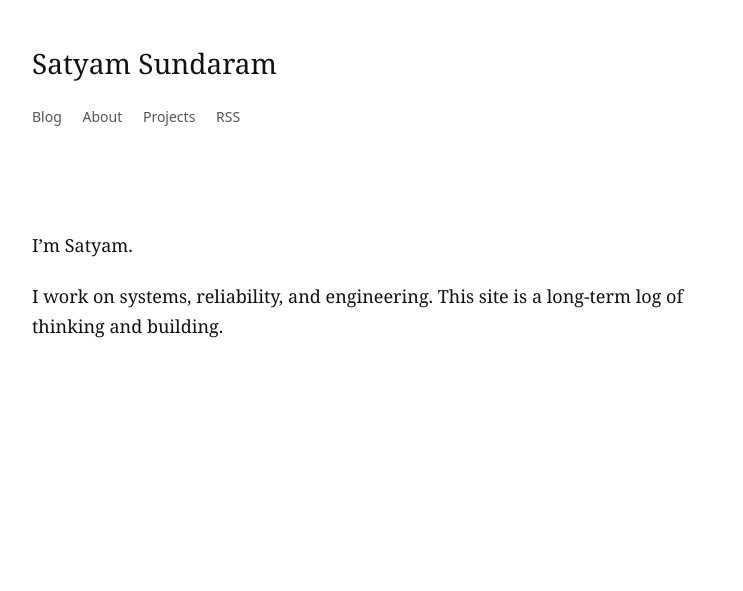
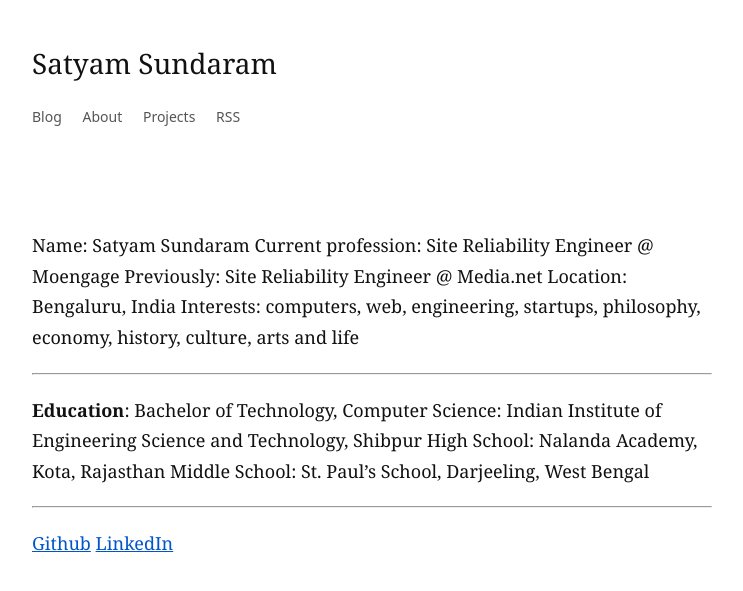
Before and after one commit to satyamsundaram/satyamsundaram.com, a Jekyll site: the page built from about.md, in a window 1280 px wide. Shown: the top 591 px of the page, without its empty margins (268-1011 px from the left). Built offline with Jekyll 4.4.1, drawn with Linux system fonts in a browser that asks for light colours.

Commit message:
update about myself

```diff
--- a/about.md
+++ b/about.md
@@ -3,7 +3,19 @@ layout: default
 title: About
 ---
 
-I’m Satyam.
+Name: Satyam Sundaram
+Current profession: Site Reliability Engineer @ Moengage
+Previously: Site Reliability Engineer @ Media.net
+Location: Bengaluru, India
+Interests: computers, web, engineering, startups, philosophy, economy, history, culture, arts and life
 
-I work on systems, reliability, and engineering.
-This site is a long-term log of thinking and building.
+---
+
+**Education**:
+Bachelor of Technology, Computer Science: Indian Institute of Engineering Science and Technology, Shibpur
+High School: Nalanda Academy, Kota, Rajasthan
+Middle School: St. Paul's School, Darjeeling, West Bengal
+
+---
+
+[Github](https://github.com/satyamsundaram) [LinkedIn](https://linkedin.com/in/satyamsundaram)
```
Also changed, not shown: index.md (+3 -4 lines), projects.md (+1 -7 lines).
